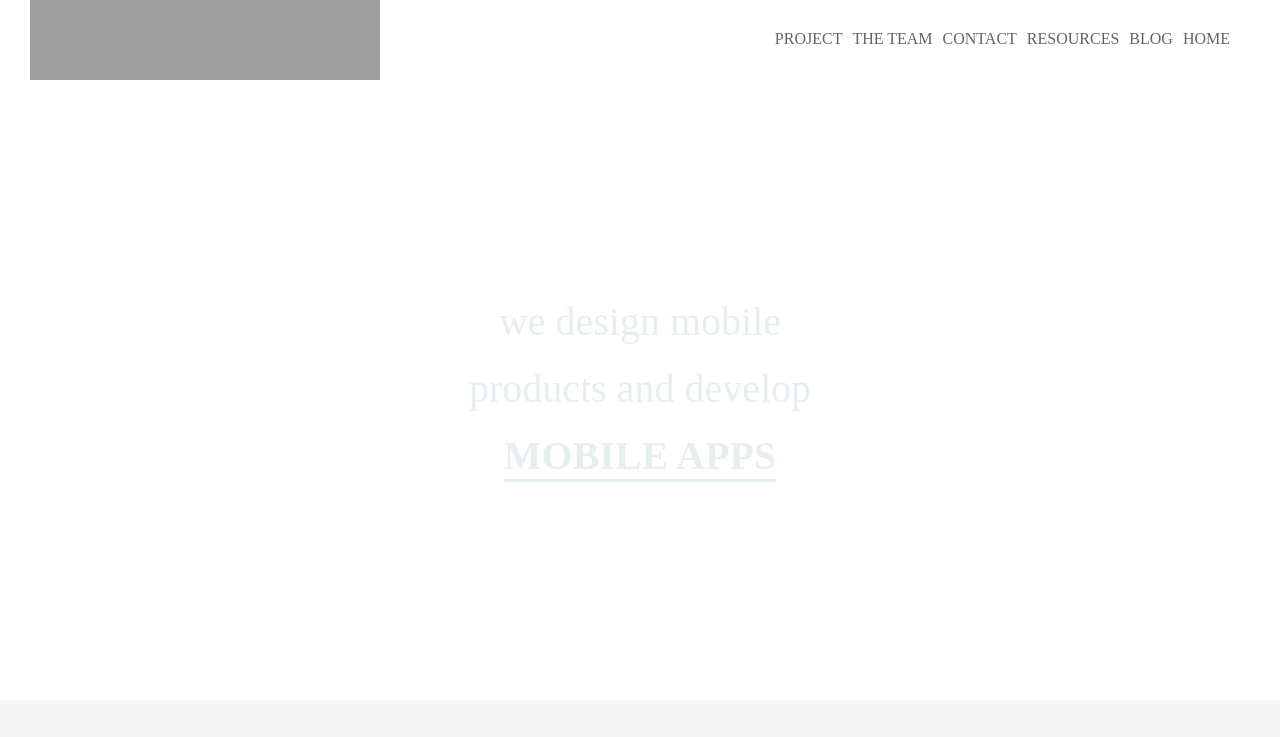
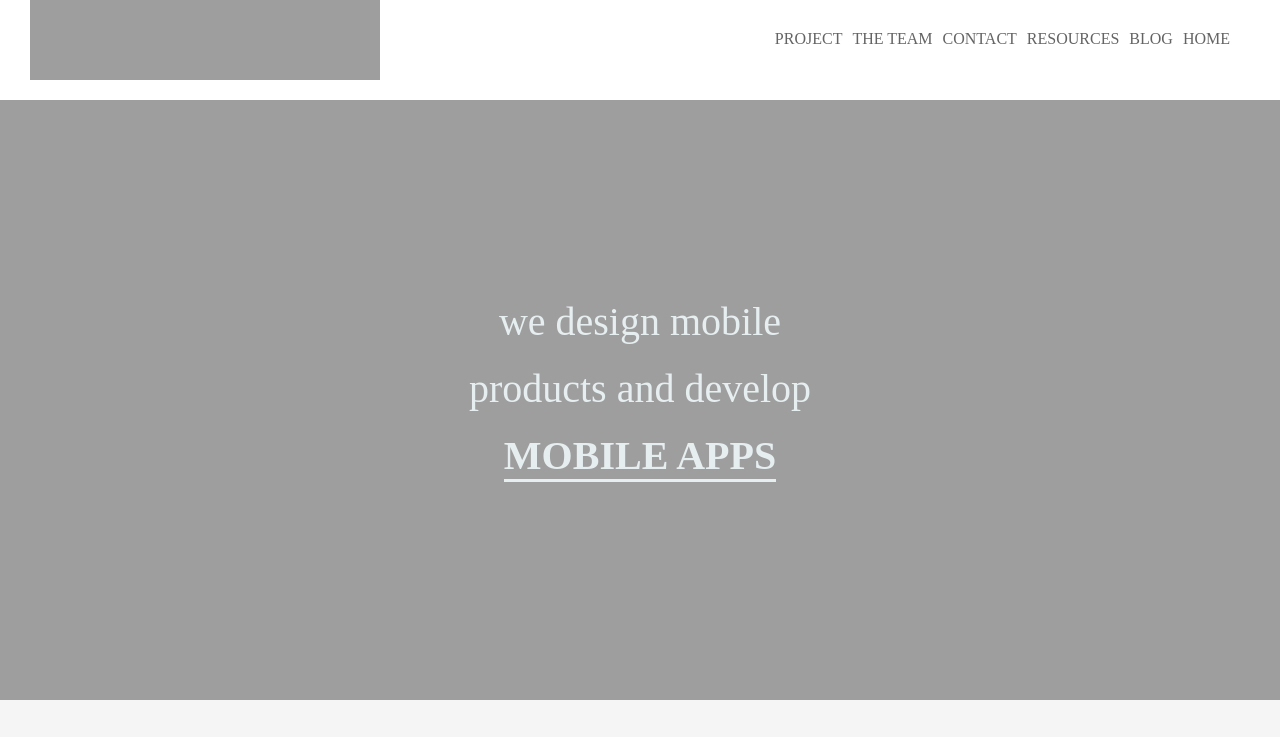
Before and after one commit to aleksandrahannum/exercise_1, a plain HTML site: page index.html in a window 1280 px wide. Shown: the top 737 px of the page. Drawn offline with Linux system fonts and the light colour scheme; the site is published under a folder, as on GitHub Pages, so addresses that start at the root find nothing; grey boxes are pictures that could not be loaded.

Commit message:
naprwa background

```diff
--- a/css/main.css
+++ b/css/main.css
@@ -36,7 +36,7 @@
 }
 
 .main-background {
-    background-image: url(/img/heart-wooden-heart-symbol-love-159038.jpeg);
+    background-image: url(../img/heart-wooden-heart-symbol-love-159038.jpeg);
     width: 100%;
     height: 600px;
     background-size: cover;
```
